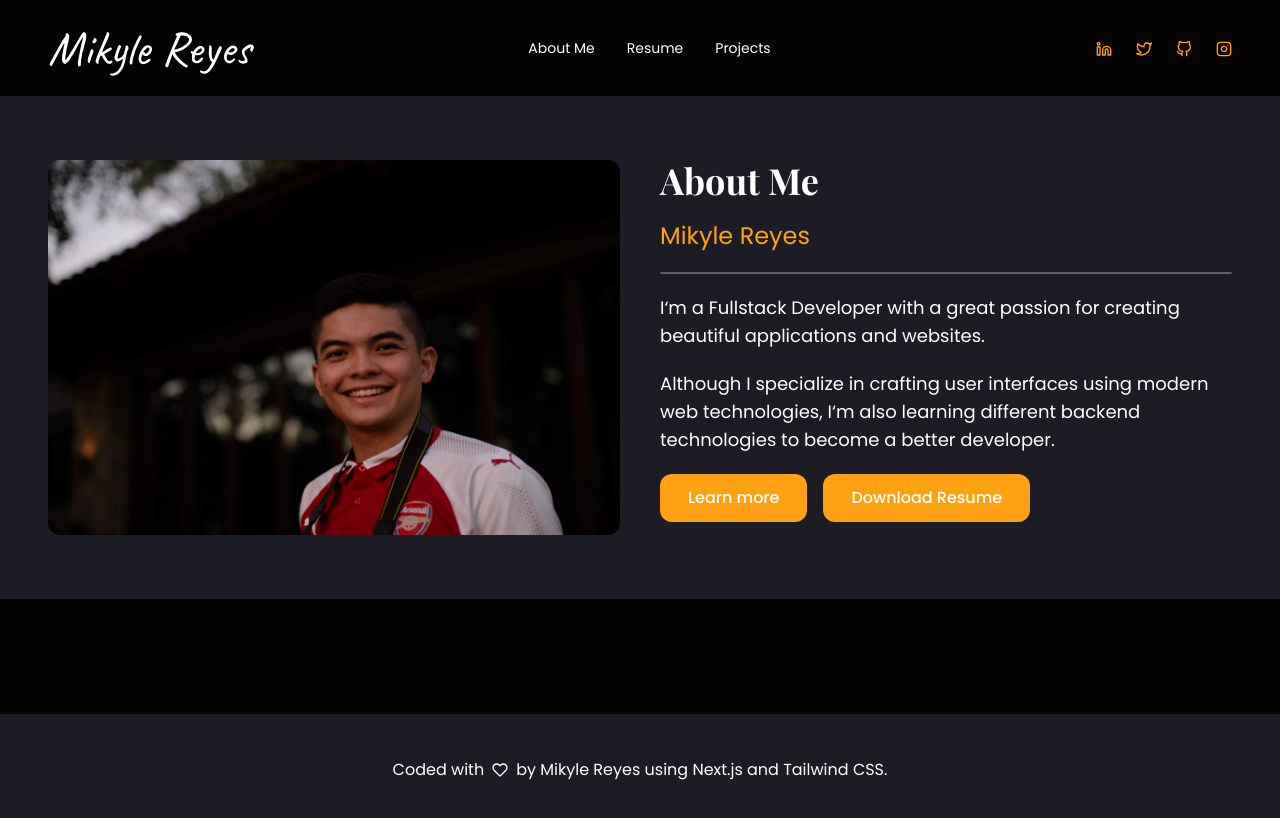
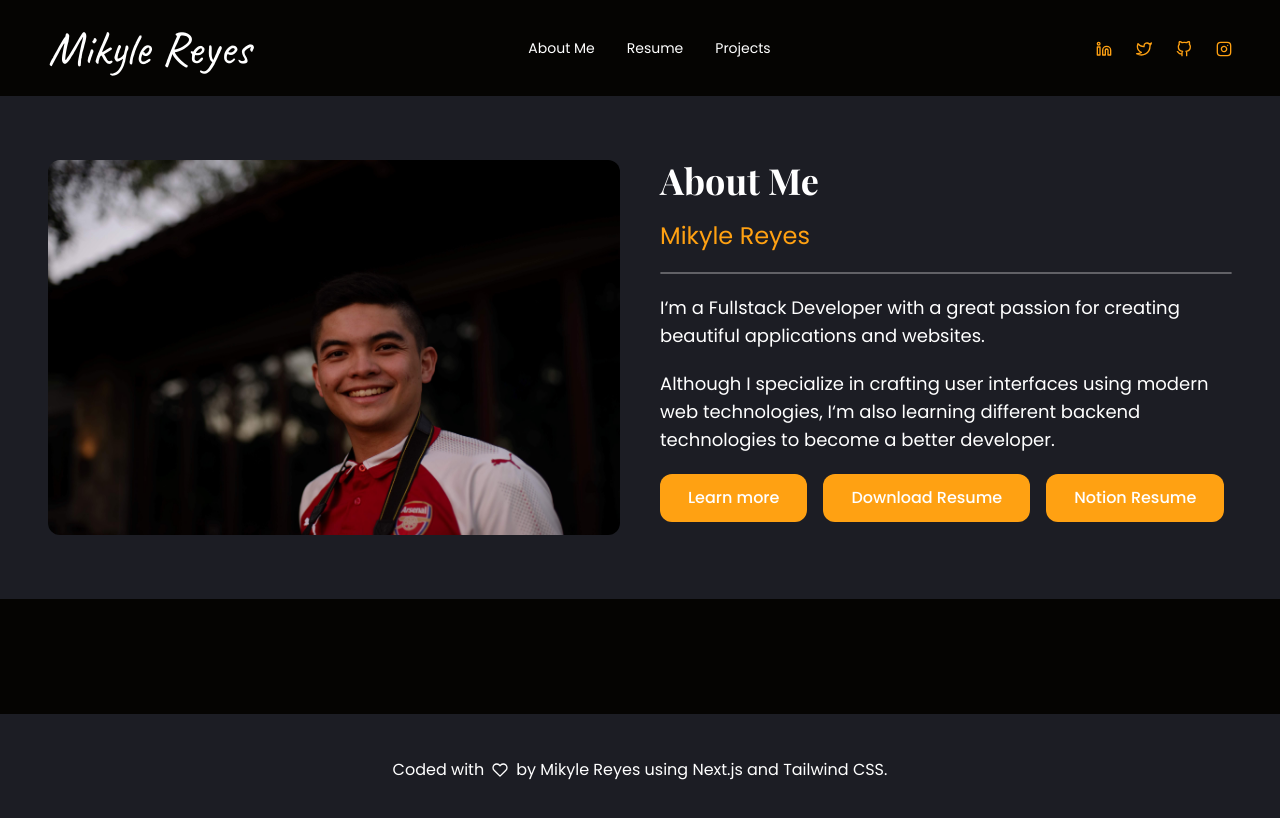
Before and after one commit to muhkyle17/portfolio-website, a Next.js app: page /about-me in a window 1280 px wide. Shown: the top 818 px of the page. Built offline with nearby package versions, Linux system fonts and the light colour scheme; a web font is replaced by a local one.

Commit message:
Add notion resume page

```diff
--- a/components/About.js
+++ b/components/About.js
@@ -117,6 +117,13 @@ const About = () => {
                   </a>
                 </Link>
               </div>
+              <a
+                className='py-3 px-7 w-fit text-sm sm:text-base font-medium text-white flex items-center justify-center rounded-xl hover:bg-primaryDarker bg-primary hover:bg-secondary-hover md:btn-lg transition-all'
+                target='_blank'
+                rel='noreferrer'
+                href='https://mikylereyes.notion.site/Resume-cb5577d7692e4fa08afc58c0d741694e?pvs=4'>
+                Notion Resume
+              </a>
             </div>
           </div>
         </div>
```
